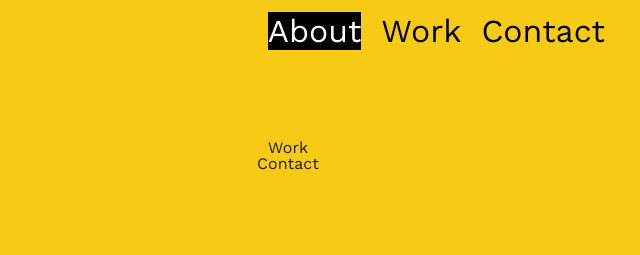
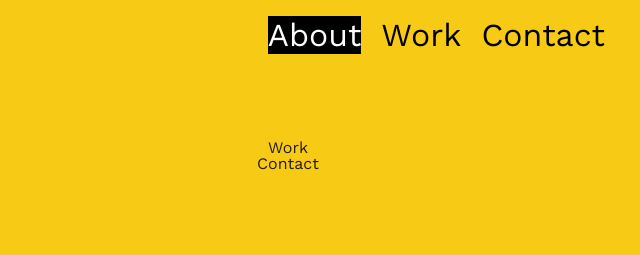
Before and after one commit to Jmendez44/new-portfolio, a React app in the folder my-portfolio/: page / in a window 1280 px wide. Shown: the top 255 px of the page, 640-1280 px from the left. Built offline with nearby package versions, Linux system fonts and the light colour scheme.

Commit message:
navbar changes

```diff
--- a/my-portfolio/src/Components/Navbar.css
+++ b/my-portfolio/src/Components/Navbar.css
@@ -10,19 +10,20 @@
   width: 100vw;
   height: 7vh;
   justify-content: flex-end;
-  background: #F7CB15;
+  /* background: #F7CB15; */
   padding-right: 50px;
   font-size: 2em;
 }
 
 .navlinks {
   margin-right: 25px;
-  margin-top: 15px;
+  margin-top: 19px;
   cursor: pointer;
 
 }
 
 .links {
+
   margin: 10px;
 
 }
```
